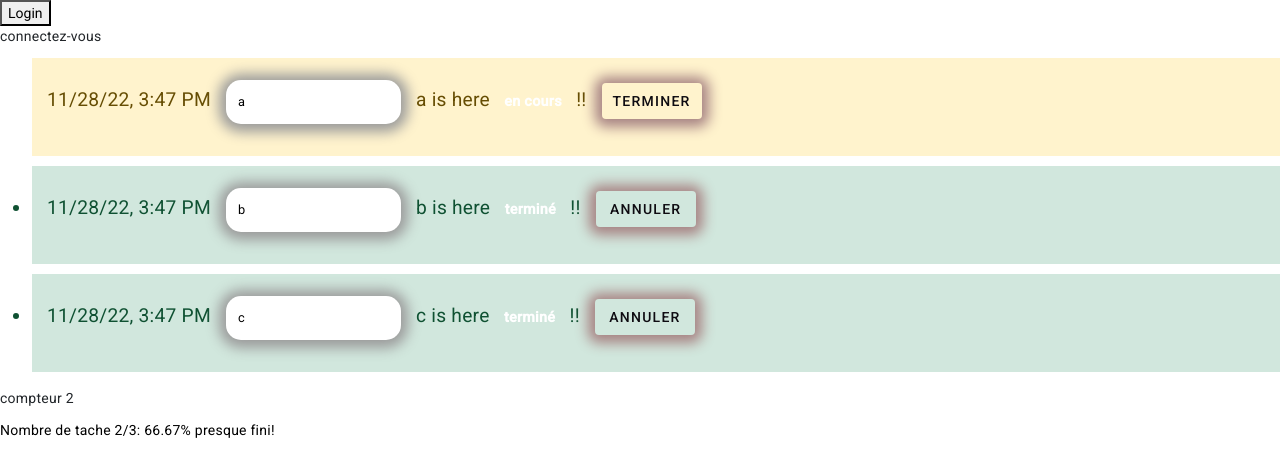
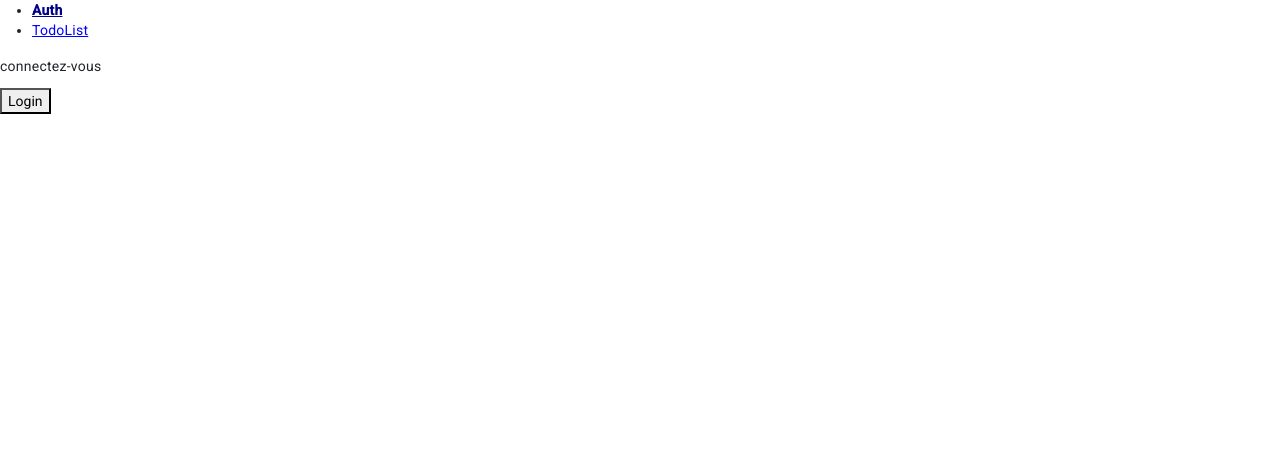
Before and after one commit to zied26/ToDo_ANGULAR, an Angular app: page /login in a window 1280 px wide. Before the commit this address led to /. Shown: the top 476 px of the page. Built offline with nearby package versions, Linux system fonts and the light colour scheme.

Commit message:
router link et auth

```diff
--- a/src/app/app-routing.module.ts
+++ b/src/app/app-routing.module.ts
@@ -1,10 +1,16 @@
 import { NgModule } from '@angular/core';
 import { RouterModule, Routes } from '@angular/router';
+import { LoginComponent } from './components/login/login.component';
+import { TodoListComponent } from './components/todo-list/todo-list.component';
 
-const routes: Routes = [];
+const routes: Routes = [
+  {path: 'login' , component: LoginComponent},
+  {path: 'todo-list' , component: TodoListComponent},
+  {path: '' , component: TodoListComponent, pathMatch: 'full'}
+];
 
 @NgModule({
-  imports: [RouterModule.forRoot(routes)],
+  imports: [RouterModule.forRoot(routes, {enableTracing: true})],
   exports: [RouterModule]
 })
 export class AppRoutingModule { }
--- a/src/app/app.component.html
+++ b/src/app/app.component.html
@@ -1,2 +1,2 @@
 <app-nav></app-nav>
-<app-todo-list></app-todo-list>
+<router-outlet> </router-outlet>
--- a/src/app/app.component.ts
+++ b/src/app/app.component.ts
@@ -1,5 +1,5 @@
 import { Component } from '@angular/core';
-import { TodoService } from './service/todo.service';
+
 
 @Component({
   selector: 'app-root',
@@ -7,6 +7,7 @@ import { TodoService } from './service/todo.service';
   styleUrls: ['./app.component.scss']
 })
 export class AppComponent {
+  public title : string = 'todo';
 
 
 
--- a/src/app/components/logout/logout.component.html
+++ b/src/app/components/logout/logout.component.html
@@ -1,2 +1,2 @@
-<button *ngIf="auth.isAuth; else elseBlock" color="primary" (click)="auth.logout()">Logout</button>
+<button *ngIf="auth.isAuth; else elseBlock" color="warn" (click)="auth.logout()">Logout</button>
 <ng-template #elseBlock><p>connectez-vous</p></ng-template>
--- a/src/app/components/nav/nav.component.html
+++ b/src/app/components/nav/nav.component.html
@@ -1,3 +1,13 @@
-<app-login></app-login>
 
+
+
+
+<ul>
+   <li routerLinkActive= "active" [routerLinkActiveOptions]="{exact : true}">
+      <a routerLink="login">Auth</a>
+   </li>
+   <li routerLinkActive= "active" [routerLinkActiveOptions]="{exact : true}">
+    <a routerLink="todolist">TodoList</a>
+   </li>
+</ul>
 <app-logout></app-logout>
--- a/src/app/components/nav/nav.component.scss
+++ b/src/app/components/nav/nav.component.scss
@@ -0,0 +1,8 @@
+.active a {
+  font-weight: bold;
+  color: darkblue;
+}
+
+a {
+  color: blue;
+}
--- a/src/app/components/nav/nav.component.ts
+++ b/src/app/components/nav/nav.component.ts
@@ -1,10 +1,14 @@
-import { Component } from '@angular/core';
+import { Component, OnInit } from '@angular/core';
 
 @Component({
   selector: 'app-nav',
   templateUrl: './nav.component.html',
   styleUrls: ['./nav.component.scss']
 })
-export class NavComponent {
+export class NavComponent implements OnInit {
 
+  constructor() { }
+
+  ngOnInit(): void {
+  }
 }
--- a/src/app/service/auth.service.ts
+++ b/src/app/service/auth.service.ts
@@ -1,4 +1,5 @@
 import { Injectable } from '@angular/core';
+import { Router } from '@angular/router';
 
 @Injectable({
   providedIn: 'root'
@@ -7,18 +8,21 @@ export class AuthService {
 
   public isAuth : boolean;
 
-  constructor() {
+  constructor(public router : Router) {
+
     this.isAuth = false;
-  };
+
+  }
 
   public login(): void{
     setTimeout(() => {
 
-   this.isAuth = true }, 2000);
+   this.isAuth = true;   this.router.navigate(['todolist'])}, 2000);
   }
   public logout(): void{
     setTimeout(() => {
 
-   this.isAuth = false }, 2000);
+   this.isAuth = false;  this.router.navigate(['login']) }, 2000);
   }
+
 }
```
